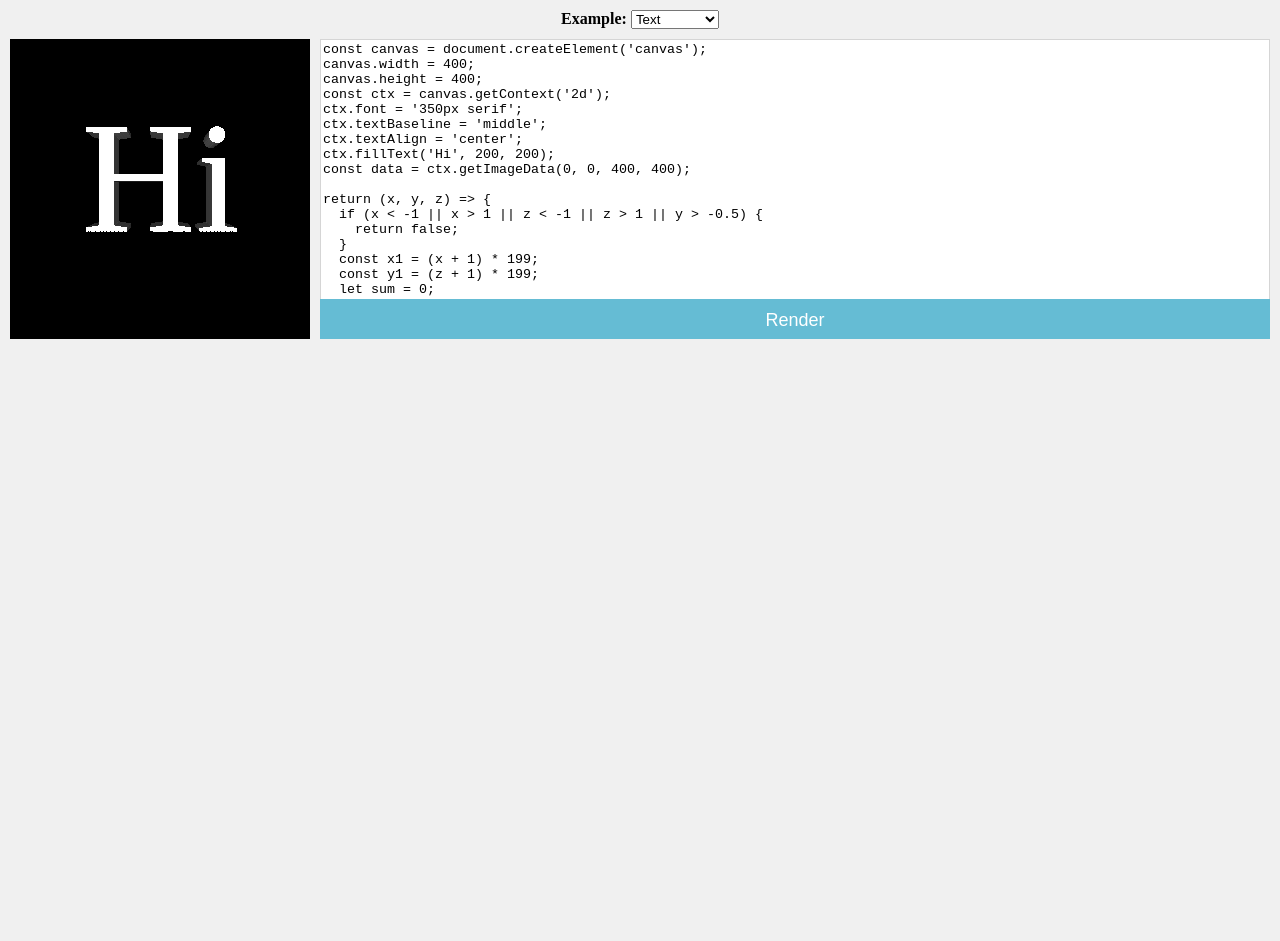
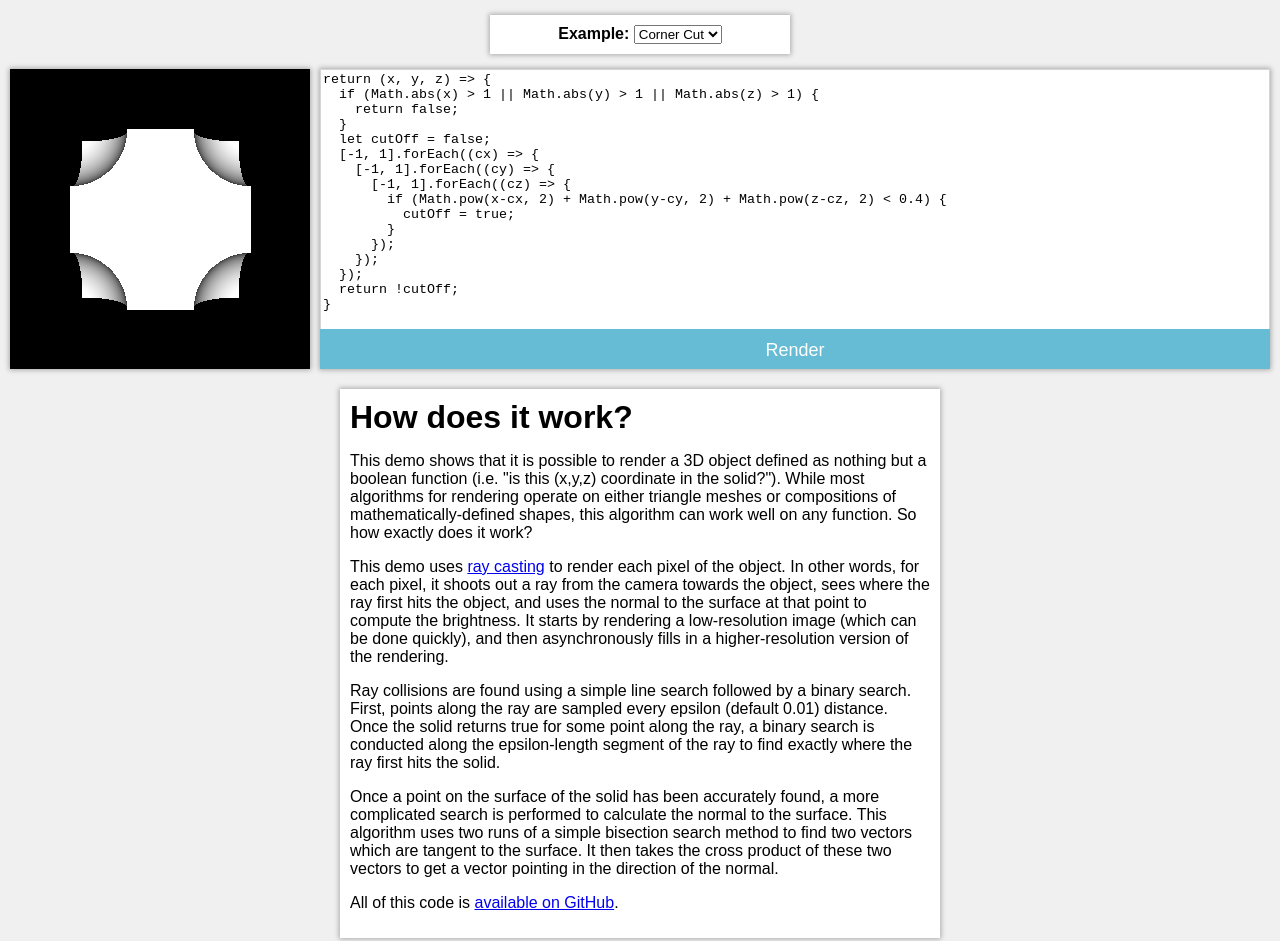
Before and after one commit to unixpickle/solid-trace, a plain HTML site: page index.html in a window 1280 px wide. Shown: the top 941 px of the page. Before the commit the page ends 800 px from the top, so only its background shows below. Drawn offline with Linux system fonts and the light colour scheme.

Commit message:
improve README, UI, and homepage

```diff
--- a/css/style.css
+++ b/css/style.css
@@ -2,15 +2,24 @@ html, body {
     margin: 0;
     padding: 0;
     width: 100%;
+    font-family: sans-serif;
 }
 
 body {
     background-color: #f0f0f0;
 }
 
+.pane {
+    box-shadow: 0 0 5px 1px rgba(0, 0, 0, 0.3);
+}
+
 #example-container {
+    margin: 15px auto;
+    width: 300px;
+    box-sizing: border-box;
+    padding: 10px;
     text-align: center;
-    margin-top: 10px;
+    background-color: white;
 }
 
 #example-container > label {
@@ -81,6 +90,7 @@ body {
 @media (min-width: 620px) {
     #code-and-rendering::after {
         content: ' ';
+        display: block;
         clear: both;
     }
 
@@ -88,9 +98,24 @@ body {
         float: right;
         width: calc(100% - 310px);
         height: 300px;
+        margin: 0;
     }
 
     #rendering {
         float: left;
+        margin: 0;
     }
 }
+
+#explanation {
+    background-color: white;
+    margin: 20px auto;
+    padding: 10px;
+    box-sizing: border-box;
+    max-width: 600px;
+}
+
+#explanation > h1 {
+    padding: 0;
+    margin: 0;
+}
--- a/index.html
+++ b/index.html
@@ -5,25 +5,63 @@
         <meta name="viewport" content="width=device-width, initial-scale=1.0, maximum-scale=1.0, user-scalable=no">
     </head>
     <body>
-        <div id="example-container">
+        <div id="example-container" class="pane">
             <label>Example: </label>
             <select id="example-select">
                 <option value="sphere">Sphere</option>
                 <option value="hole-box">Hole Box</option>
-                <option value="corner-cut">Corner Cut</option>
-                <option value="text" selected>Text</option>
+                <option value="corner-cut" selected>Corner Cut</option>
+                <option value="text">Text</option>
                 <option value="screw">Screw</option>
             </select>
         </div>
         <div id="container">
             <div id="code-and-rendering">
-                <div id="code-area">
-                    <textarea id="solid-code"></textarea>
+                <div id="code-area" class="pane">
+                    <textarea id="solid-code" autocorrect="off" autocapitalize="off"
+                              spellcheck="false"></textarea>
                     <button id="render-button">Render</button>
                 </div>
-                <canvas id="rendering" width="300" height="300">
+                <canvas id="rendering" width="300" height="300" class="pane">
                     Upgrade your browser if you can see this.
                 </canvas>
+            </div>
+
+            <div id="explanation" class="pane">
+                <h1>How does it work?</h1>
+                <p>
+                    This demo shows that it is possible to render a 3D object defined as nothing
+                    but a boolean function (i.e. "is this (x,y,z) coordinate in the solid?").
+                    While most algorithms for rendering operate on either triangle meshes or
+                    compositions of mathematically-defined shapes, this algorithm can work well on
+                    any function. So how exactly does it work?
+                </p>
+                <p>
+                    This demo uses <a href="https://en.wikipedia.org/wiki/Ray_casting">ray casting</a>
+                    to render each pixel of the object. In other words, for each pixel, it shoots out
+                    a ray from the camera towards the object, sees where the ray first hits the object,
+                    and uses the normal to the surface at that point to compute the brightness.
+                    It starts by rendering a low-resolution image (which can be done quickly), and
+                    then asynchronously fills in a higher-resolution version of the rendering.
+                </p>
+                <p>
+                    Ray collisions are found using a simple line search followed by a binary search.
+                    First, points along the ray are sampled every epsilon (default 0.01) distance.
+                    Once the solid returns true for some point along the ray, a binary search is
+                    conducted along the epsilon-length segment of the ray to find exactly where the
+                    ray first hits the solid.
+                </p>
+                <p>
+                    Once a point on the surface of the solid has been accurately found, a more
+                    complicated search is performed to calculate the normal to the surface.
+                    This algorithm uses two runs of a simple bisection search method to find two
+                    vectors which are tangent to the surface. It then takes the cross product of
+                    these two vectors to get a vector pointing in the direction of the normal.
+                </p>
+                <p>
+                    All of this code is
+                    <a href="https://github.com/unixpickle/solid-trace">available on GitHub</a>.
+                </p>
             </div>
 
             <script src="js/linalg.js"></script>
```
Also changed, not shown: screenshots/corner_cut.png (added), screenshots/screw.png (added), screenshots/text.png (added), 1 other file.
